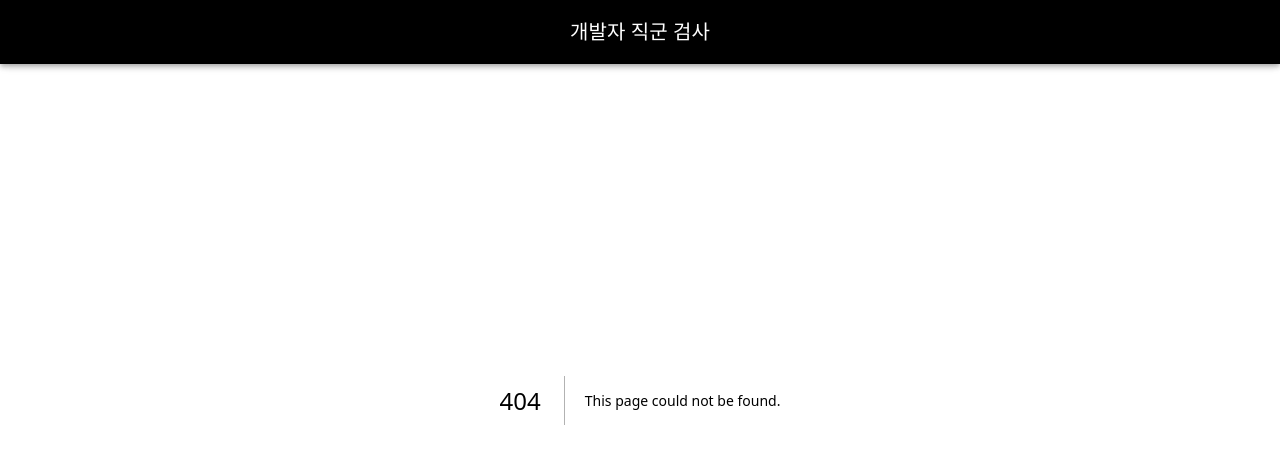
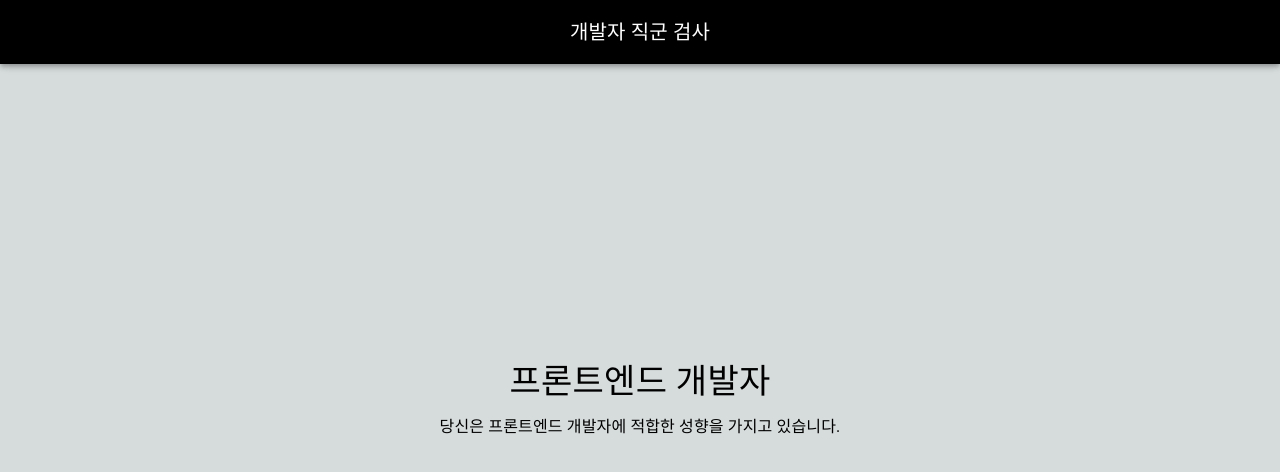
Before and after one commit to PNU-Projects/2024-Cloud-Computing-10th, a Next.js app in the folder frontend/: page /result in a window 1280 px wide. Before the commit this address had no page. Shown: the top 472 px of the page. Built offline with nearby package versions, Linux system fonts and the light colour scheme.

Commit message:
feat: 결과 페이지 구현

```diff
--- /dev/null
+++ b/frontend/src/app/result/page.tsx
@@ -0,0 +1,23 @@
+import { Box } from '@mui/material';
+import ResultCard from '@/components/ResultCard';
+import { resultData } from '@/mocks/resultData';
+
+const Page = () => {
+  return (
+    <Box
+      sx={{
+        position: 'absolute',
+        top: '50%',
+        left: '50%',
+        transform: 'translate(-50%, -50%)',
+        textAlign: 'center',
+        display: 'flex',
+        flexDirection: 'column',
+        alignItems: 'center',
+      }}
+    >
+      <ResultCard developer={resultData.developer} comment={resultData.comment} />
+    </Box>
+  );
+};
+export default Page;
--- /dev/null
+++ b/frontend/src/mocks/resultData.ts
@@ -0,0 +1,4 @@
+export const resultData = {
+  developer: '프론트엔드 개발자',
+  comment: '당신은 프론트엔드 개발자에 적합한 성향을 가지고 있습니다.',
+};
```
Also changed, not shown: frontend/src/app/test/page.tsx (+0 -1 lines).
